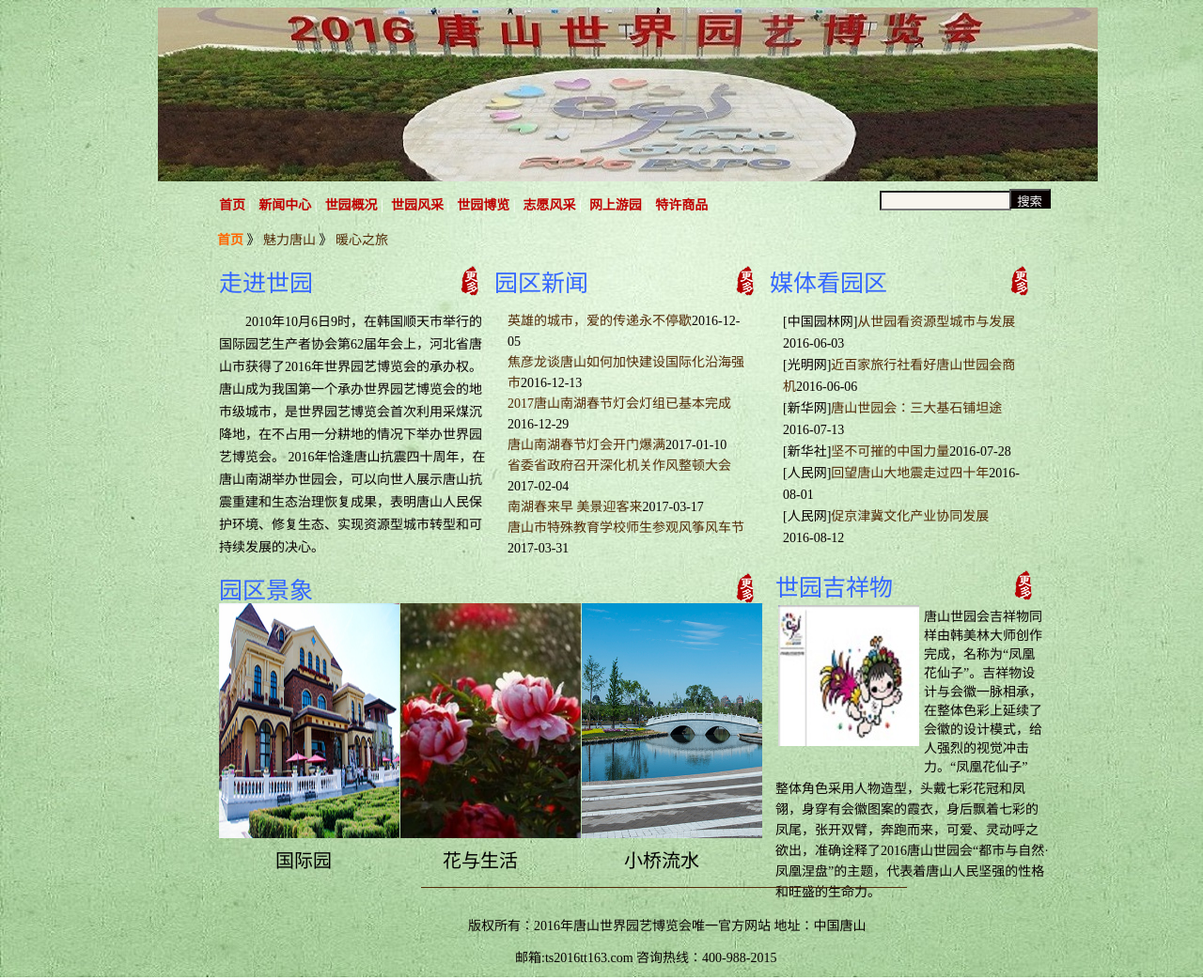
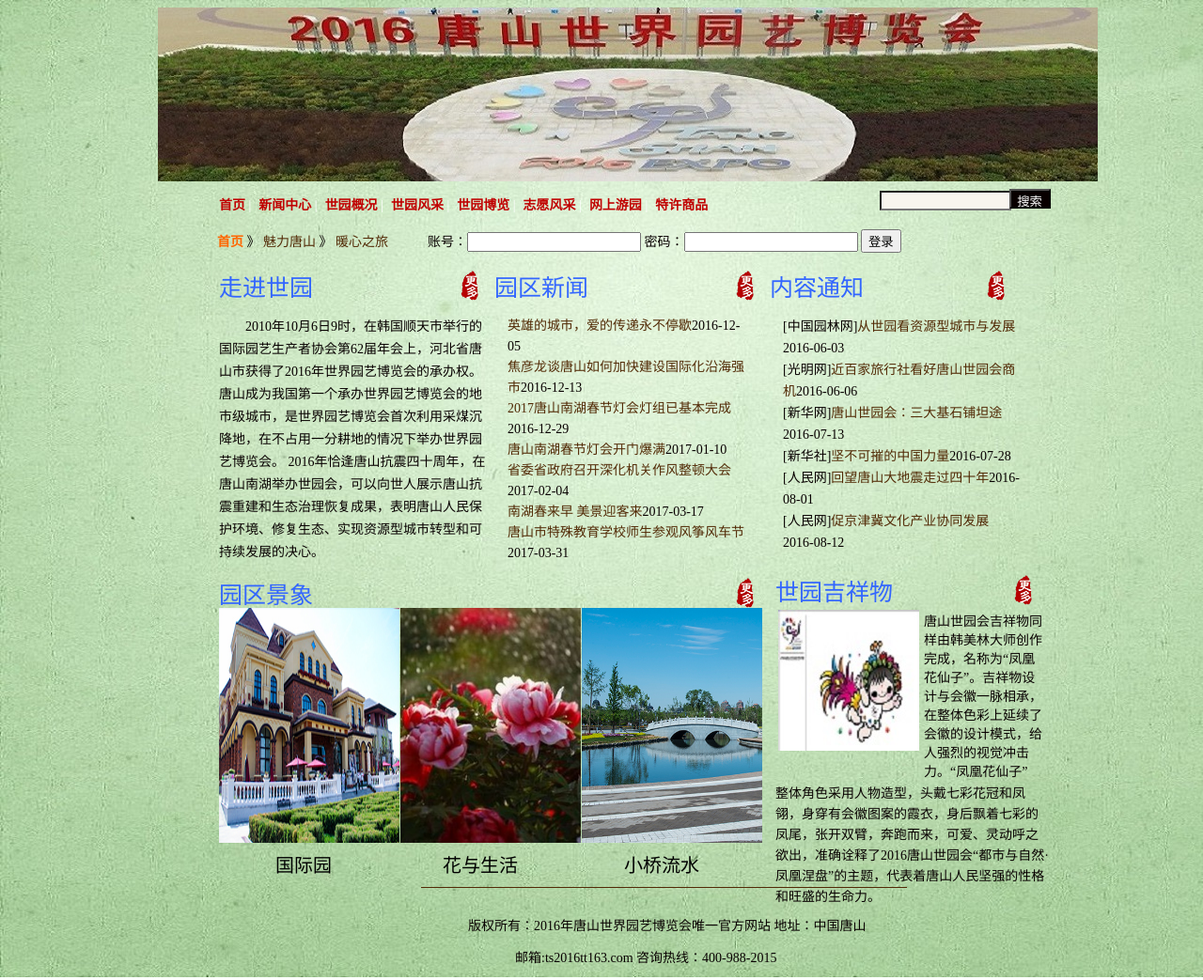
Before and after one commit to smilingzhang/web1, a plain HTML site: page homework1.html in a window 1280 px wide. Shown: the top 1043 px of the page at 94% size. Drawn offline with Linux system fonts and the light colour scheme.

Commit message:
课程作业

```diff
--- a/homework1.html
+++ b/homework1.html
@@ -33,7 +33,7 @@
 		</div>
 	<!--主体-->
 		<div class="content">
-			<p class="mianbaoxie"><a href="homework1.html" class="shouye">首页&nbsp;</a>》&nbsp;<a href="homework2.html" class="a1">魅力唐山</a>&nbsp;》&nbsp;<a href="homework3.html" class="a1">暖心之旅</a></p>
+			<p class="mianbaoxie"><a href="homework1.html" class="shouye">首页&nbsp;</a>》&nbsp;<a href="homework2.html" class="a1">魅力唐山</a>&nbsp;》&nbsp;<a href="homework3.html" class="a1">暖心之旅</a>&nbsp;&nbsp;&nbsp;&nbsp;&nbsp;&nbsp;&nbsp;&nbsp;&nbsp;&nbsp;&nbsp;&nbsp;账号：<input type="text">&nbsp;密码：<input type="password">&nbsp;<input type="submit" value="登录"></p>
 			<div class="shang">
 				<div class="zuo">
 					<!-- <img src="images/zoujinshiyuan.jpg" class="zoujin"> -->
@@ -56,7 +56,7 @@
 					</ul>
 				</div>
 				<div class="zuo">
-					<p class="p1">媒体看园区</p>
+					<p class="p1">内容通知</p>
 					<a href="#"><img src="images/more.png" class="more3"></a>
 					<ul class="ul3">
 					<li>[中国园林网]<a href="#">从世园看资源型城市与发展</a>2016-06-03</li>
```
